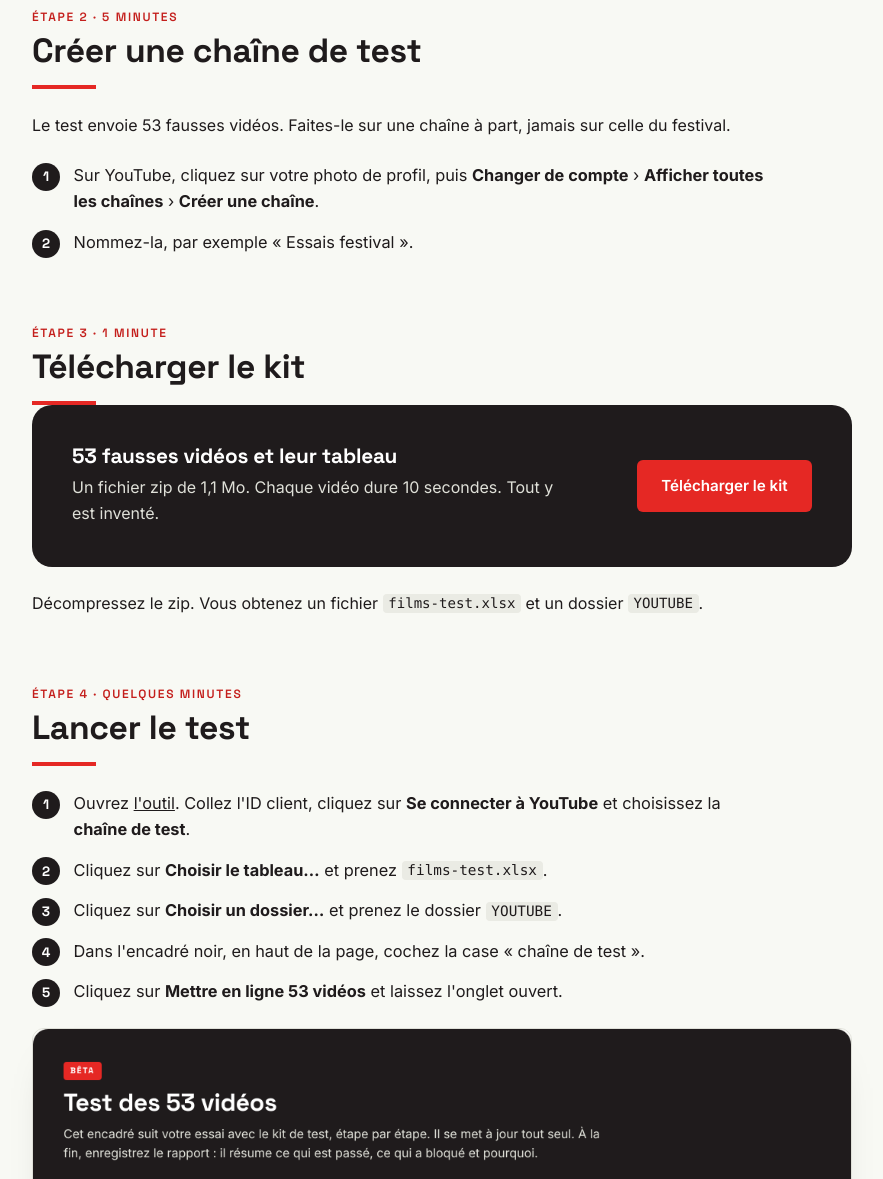
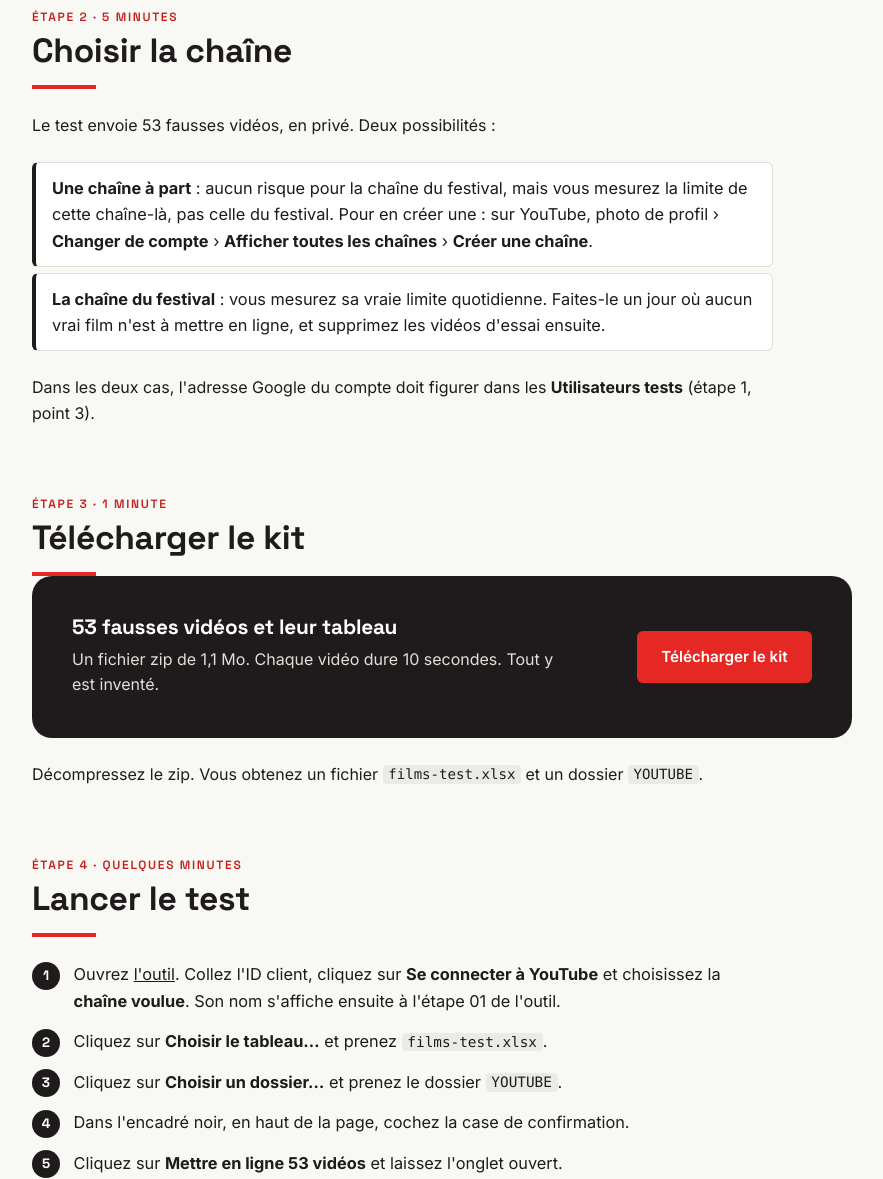
Before and after one commit to Viktor-Guignard/festival-youtube, a plain HTML site: page tutoriel.html in a window 1280 px wide. Shown: the part 1162-2341 px from the top of the page, without its empty margins (42-925 px from the left). Drawn offline with Linux system fonts and the light colour scheme.

Commit message:
Confirmation d'envoi du kit : valable pour n'importe quelle chaîne
La case de l'encadré bêta ne parle plus de « chaîne de test » : elle
confirme l'envoi des vidéos d'essai sur la chaîne connectée, ce qui
permet de mesurer aussi la limite de la chaîne du festival. Le tutoriel
présente les deux possibilités. Version bêta 3.

Co-Authored-By: Claude Fable 5.2 <noreply@anthropic.com>
Claude-Session: https://claude.ai/code/session_014aNwesghX7jFoUxdpDYXpD

```diff
--- a/tutoriel.html
+++ b/tutoriel.html
@@ -38,7 +38,7 @@
       <p class="lead">Comptez une demi-heure la première fois. Faites-le sur un ordinateur, avec Chrome ou Edge.</p>
       <ol class="sommaire">
         <li><a href="#acces">Créer l'identifiant Google</a></li>
-        <li><a href="#chaine">Créer une chaîne de test</a></li>
+        <li><a href="#chaine">Choisir la chaîne</a></li>
         <li><a href="#kit">Télécharger le kit</a></li>
         <li><a href="#test">Lancer le test</a></li>
         <li><a href="#resultats">Lire le résultat</a></li>
@@ -68,12 +68,13 @@
 
       <section class="tuto-section" id="chaine">
         <span class="eyebrow">Étape 2 · 5 minutes</span>
-        <h2>Créer une chaîne de test</h2>
-        <p>Le test envoie 53 fausses vidéos. Faites-le sur une chaîne à part, jamais sur celle du festival.</p>
-        <ol class="numbered">
-          <li>Sur YouTube, cliquez sur votre photo de profil, puis <strong>Changer de compte</strong> › <strong>Afficher toutes les chaînes</strong> › <strong>Créer une chaîne</strong>.</li>
-          <li>Nommez-la, par exemple « Essais festival ».</li>
-        </ol>
+        <h2>Choisir la chaîne</h2>
+        <p>Le test envoie 53 fausses vidéos, en privé. Deux possibilités :</p>
+        <ul class="resultats">
+          <li><strong>Une chaîne à part</strong> : aucun risque pour la chaîne du festival, mais vous mesurez la limite de cette chaîne-là, pas celle du festival. Pour en créer une : sur YouTube, photo de profil › <strong>Changer de compte</strong> › <strong>Afficher toutes les chaînes</strong> › <strong>Créer une chaîne</strong>.</li>
+          <li><strong>La chaîne du festival</strong> : vous mesurez sa vraie limite quotidienne. Faites-le un jour où aucun vrai film n'est à mettre en ligne, et supprimez les vidéos d'essai ensuite.</li>
+        </ul>
+        <p>Dans les deux cas, l'adresse Google du compte doit figurer dans les <strong>Utilisateurs tests</strong> (étape 1, point 3).</p>
       </section>
 
       <section class="tuto-section" id="kit">
@@ -93,10 +94,10 @@
         <span class="eyebrow">Étape 4 · quelques minutes</span>
         <h2>Lancer le test</h2>
         <ol class="numbered">
-          <li>Ouvrez <a href="index.html">l'outil</a>. Collez l'ID client, cliquez sur <strong>Se connecter à YouTube</strong> et choisissez la <strong>chaîne de test</strong>.</li>
+          <li>Ouvrez <a href="index.html">l'outil</a>. Collez l'ID client, cliquez sur <strong>Se connecter à YouTube</strong> et choisissez la <strong>chaîne voulue</strong>. Son nom s'affiche ensuite à l'étape 01 de l'outil.</li>
           <li>Cliquez sur <strong>Choisir le tableau…</strong> et prenez <code>films-test.xlsx</code>.</li>
           <li>Cliquez sur <strong>Choisir un dossier…</strong> et prenez le dossier <code>YOUTUBE</code>.</li>
-          <li>Dans l'encadré noir, en haut de la page, cochez la case « chaîne de test ».</li>
+          <li>Dans l'encadré noir, en haut de la page, cochez la case de confirmation.</li>
           <li>Cliquez sur <strong>Mettre en ligne 53 vidéos</strong> et laissez l'onglet ouvert.</li>
         </ol>
         <figure>
@@ -167,7 +168,7 @@
         </details>
         <details class="more">
           <summary>Le bouton « Mettre en ligne » reste gris</summary>
-          <p>Vérifiez trois choses : vous êtes connecté, des vidéos sont cochées dans l'aperçu, et la case « chaîne de test » de l'encadré noir est cochée.</p>
+          <p>Vérifiez trois choses : vous êtes connecté, des vidéos sont cochées dans l'aperçu, et la case de confirmation de l'encadré noir est cochée.</p>
         </details>
         <details class="more">
           <summary>Une vidéo indique « Aucune ligne du tableau ne correspond »</summary>
```
Also changed, not shown: app.js (+11 -11 lines), index.html (+1 -1 lines).
